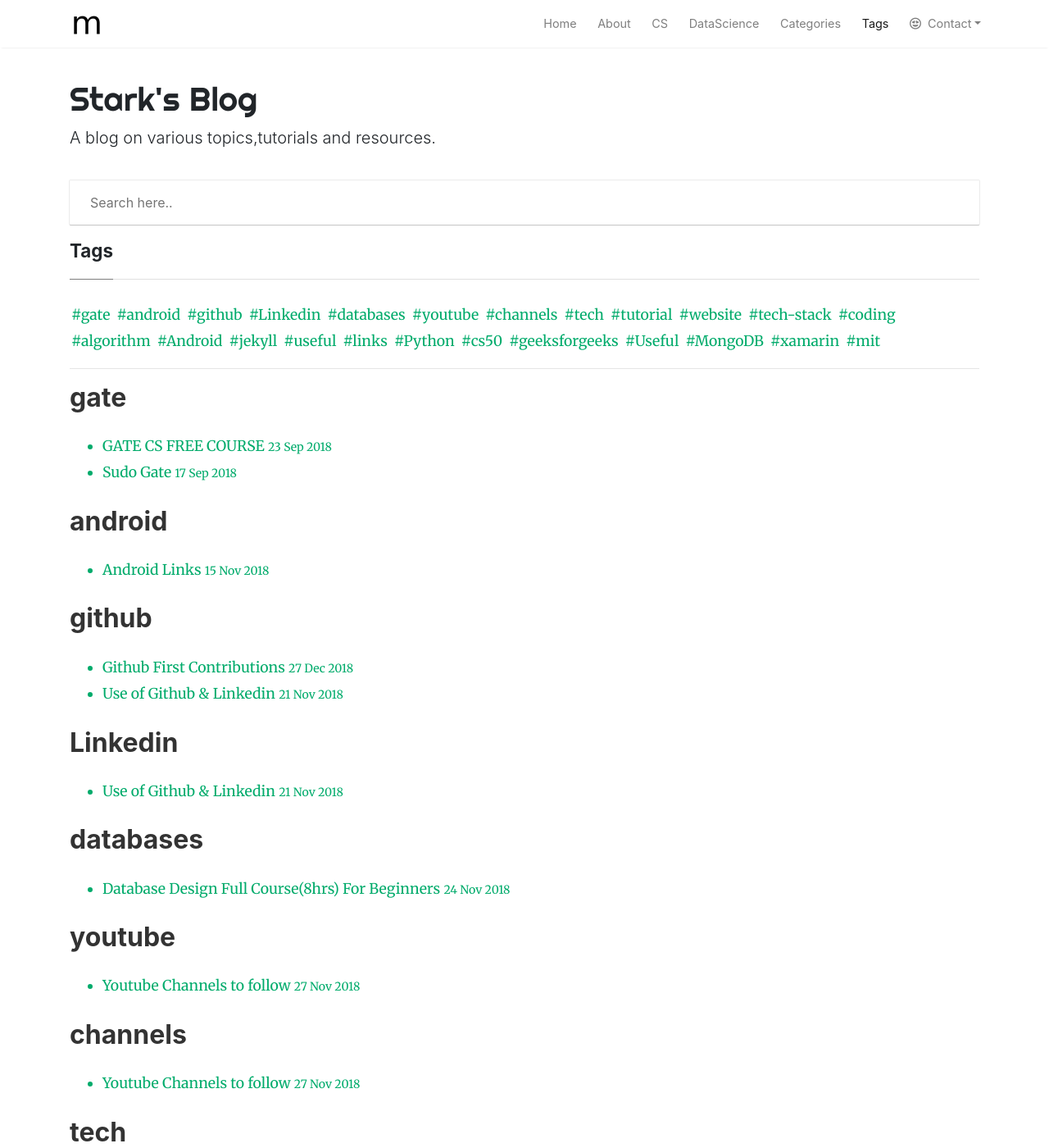
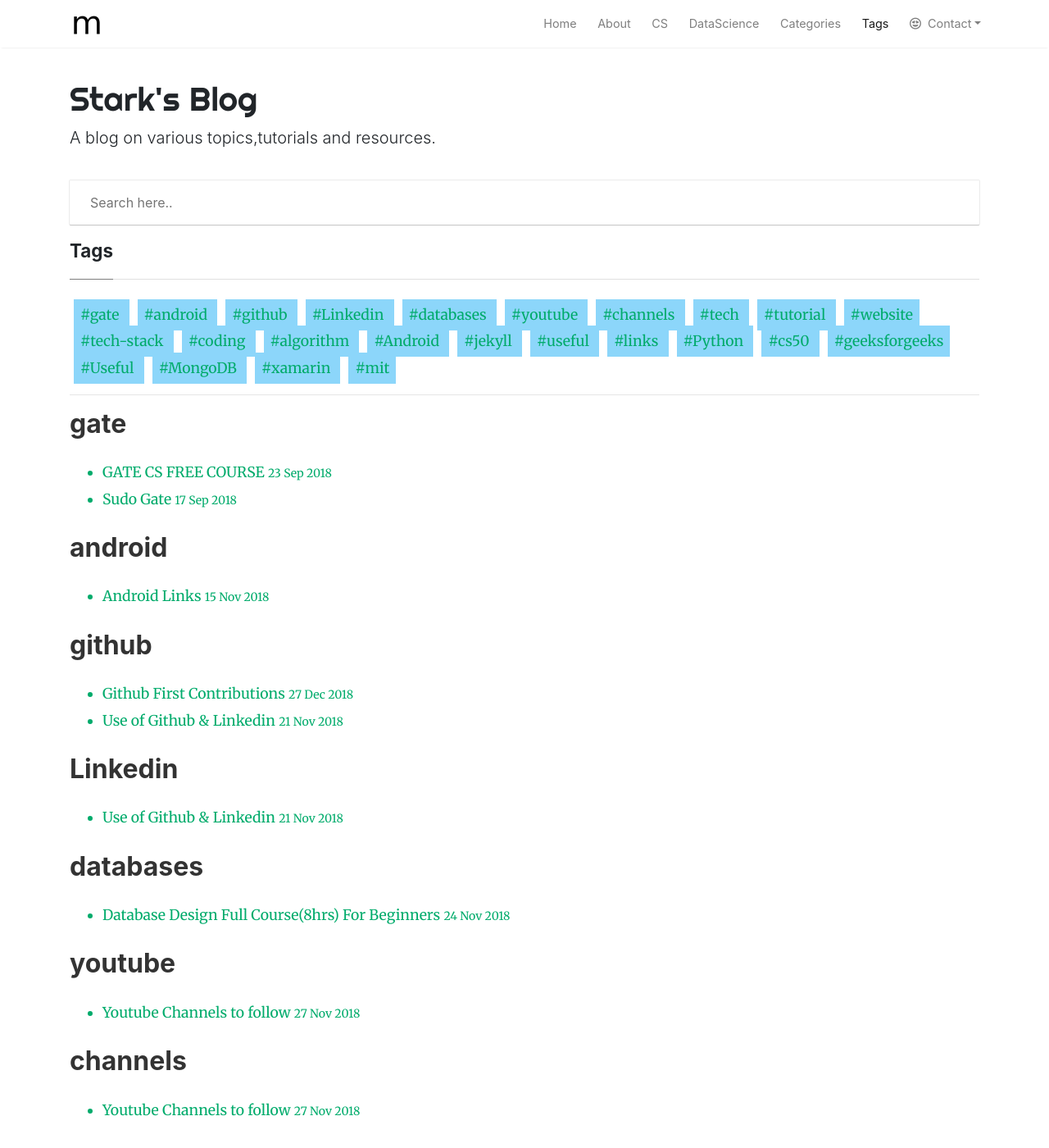
Before and after one commit to StarkSources/myblog, a Jekyll site: the page built from tags.html, in a window 1280 px wide and 1400 px high. Shown: the whole window at 82% size. Built offline with Jekyll 4.4.1, drawn with Linux system fonts in a browser that asks for light colours; nearby versions of some CDN libraries; comment, search, counter and statistics services are not loaded.

Commit message:
Update tags.html

```diff
--- a/tags.html
+++ b/tags.html
@@ -2,6 +2,14 @@
 layout: page
 title: Tags
 ---
+<style>
+  .post-tag{
+    padding: 8px;
+    margin: 5px;
+    background-color: #8CD6FA;
+  }
+</style>
+
 
 <div class="tags-expo">
   <div class="tags-expo-list">
```
